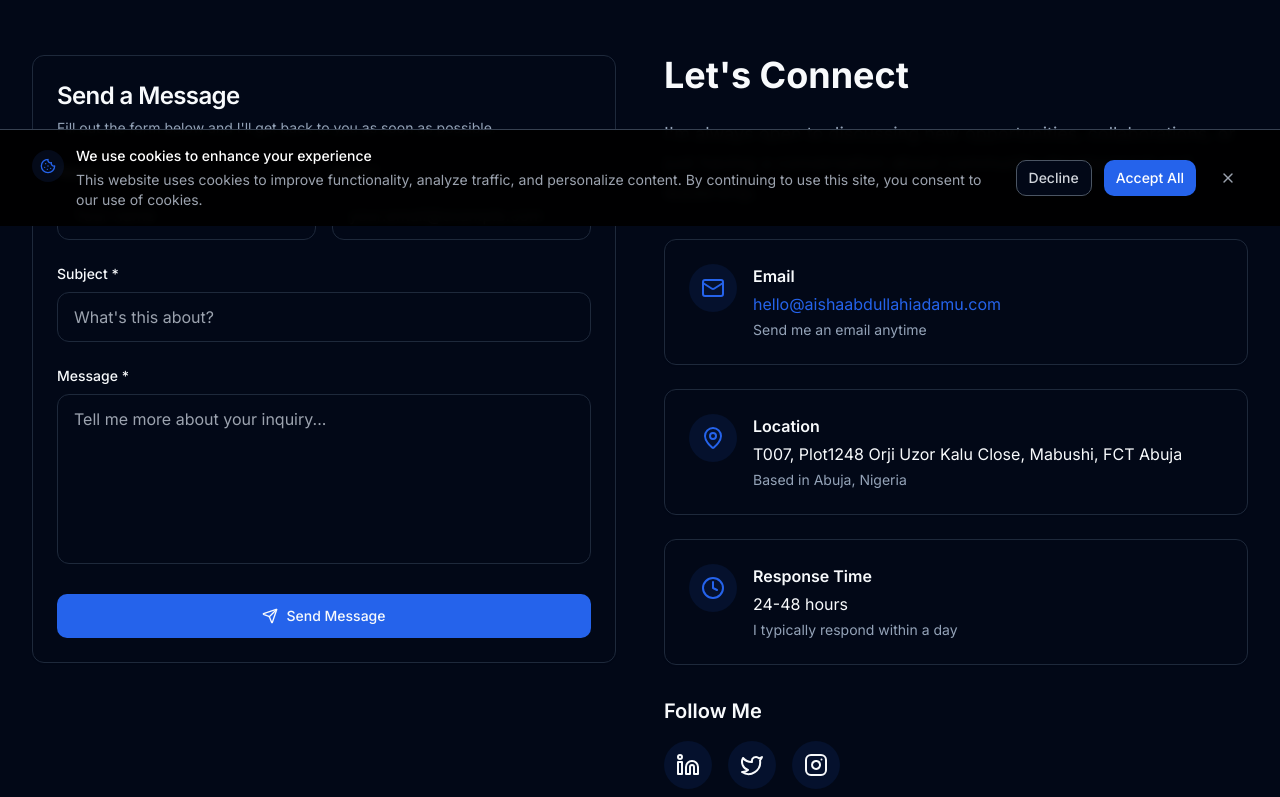
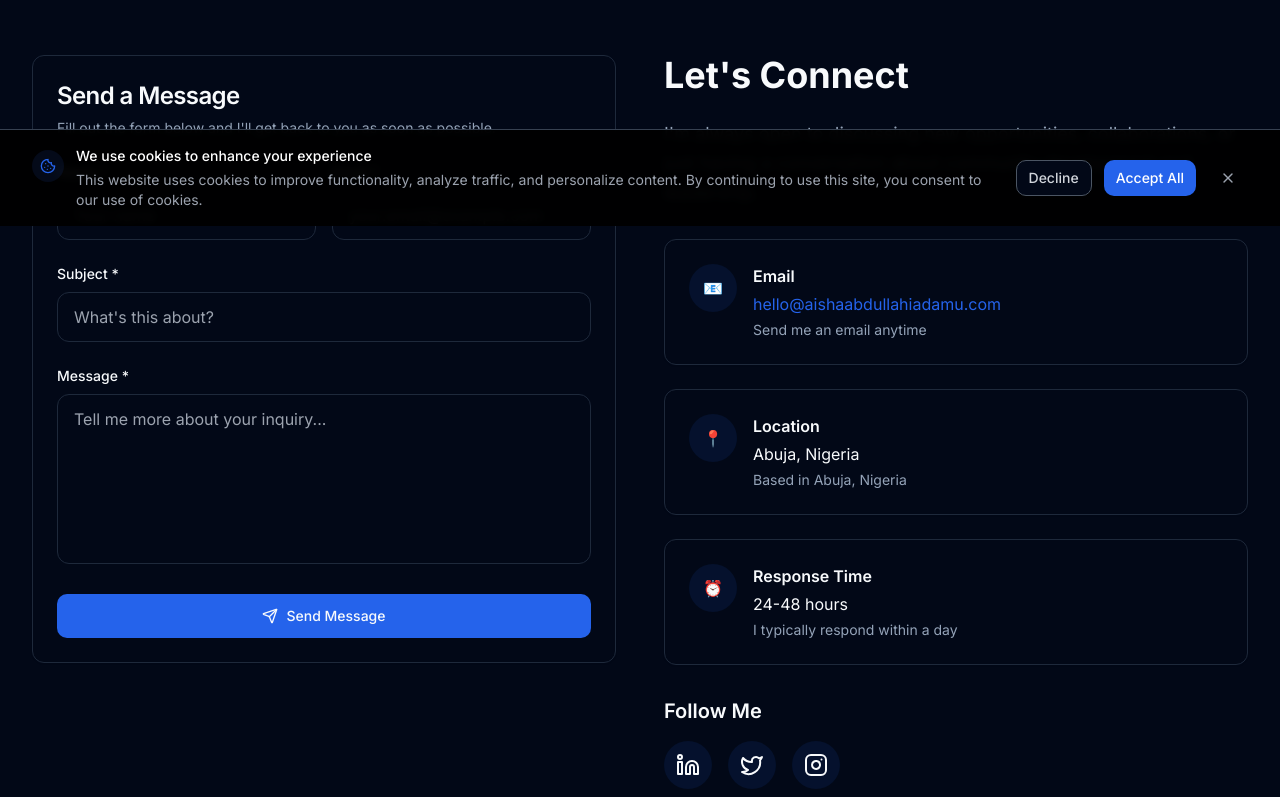
Before and after one commit to sefann/aaa-web, a Next.js app: page /contact in a window 1280 px wide. Shown: the part 574-1371 px from the top of the page. Built offline with nearby package versions, Linux system fonts and the light colour scheme.

Commit message:
updated cookies content, image slider on home and added weather widget

```diff
--- a/src/app/contact/page.tsx
+++ b/src/app/contact/page.tsx
@@ -3,7 +3,7 @@
 import { useState } from 'react'
 
 // import { motion } from 'framer-motion'
-import { Send, Linkedin, Twitter, Instagram, Mail, MapPin, Clock } from 'lucide-react'
+import { Send, Linkedin, Twitter, Instagram } from 'lucide-react'
 import { Button } from '@/components/ui/button'
 import { Card, CardContent, CardDescription, CardHeader, CardTitle } from '@/components/ui/card'
 import { profile } from '@/data/profile'
@@ -49,19 +49,19 @@ export default function Contact() {
       value: profile.email,
       link: `mailto:${profile.email}`,
       description: "Send me an email anytime",
-      icon: Mail
+      icon: "📧"
     },
     {
       title: "Location",
-      value: "T007, Plot1248 Orji Uzor Kalu Close, Mabushi, FCT Abuja",
+      value: profile.location,
       description: "Based in Abuja, Nigeria",
-      icon: MapPin
+      icon: "📍"
     },
     {
       title: "Response Time",
       value: "24-48 hours",
       description: "I typically respond within a day",
-      icon: Clock
+      icon: "⏰"
     }
   ]
 
@@ -208,7 +208,7 @@ export default function Contact() {
                       <CardContent className="pt-6">
                         <div className="flex items-start space-x-4">
                           <div className="w-12 h-12 bg-primary/10 rounded-full flex items-center justify-center">
-                            <info.icon className="w-6 h-6 text-primary" />
+                            <div className="text-primary">{info.icon}</div>
                           </div>
                           <div className="flex-1">
                             <h3 className="font-semibold mb-1">{info.title}</h3>
```
Also changed, not shown: src/components/CookieConsent.tsx (line endings or trailing spaces), src/components/WeatherWidget.tsx (line endings or trailing spaces).
